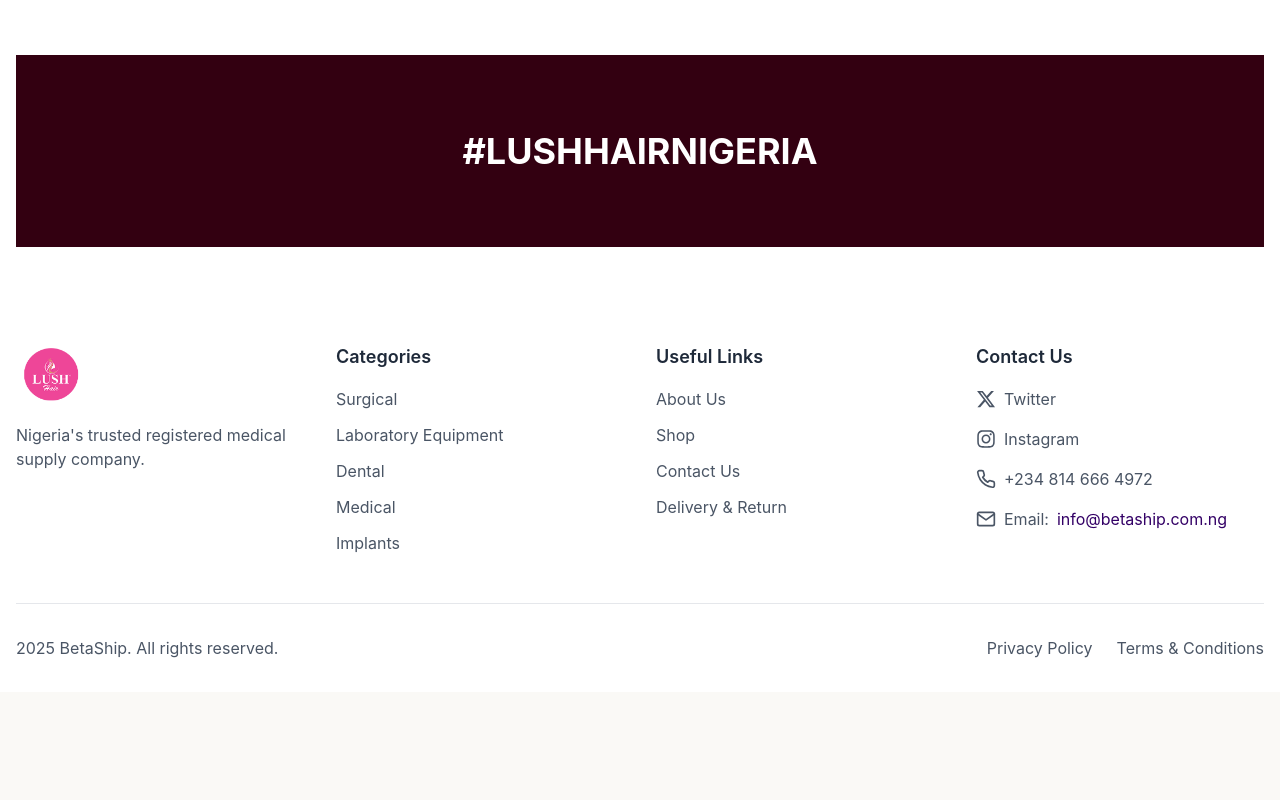
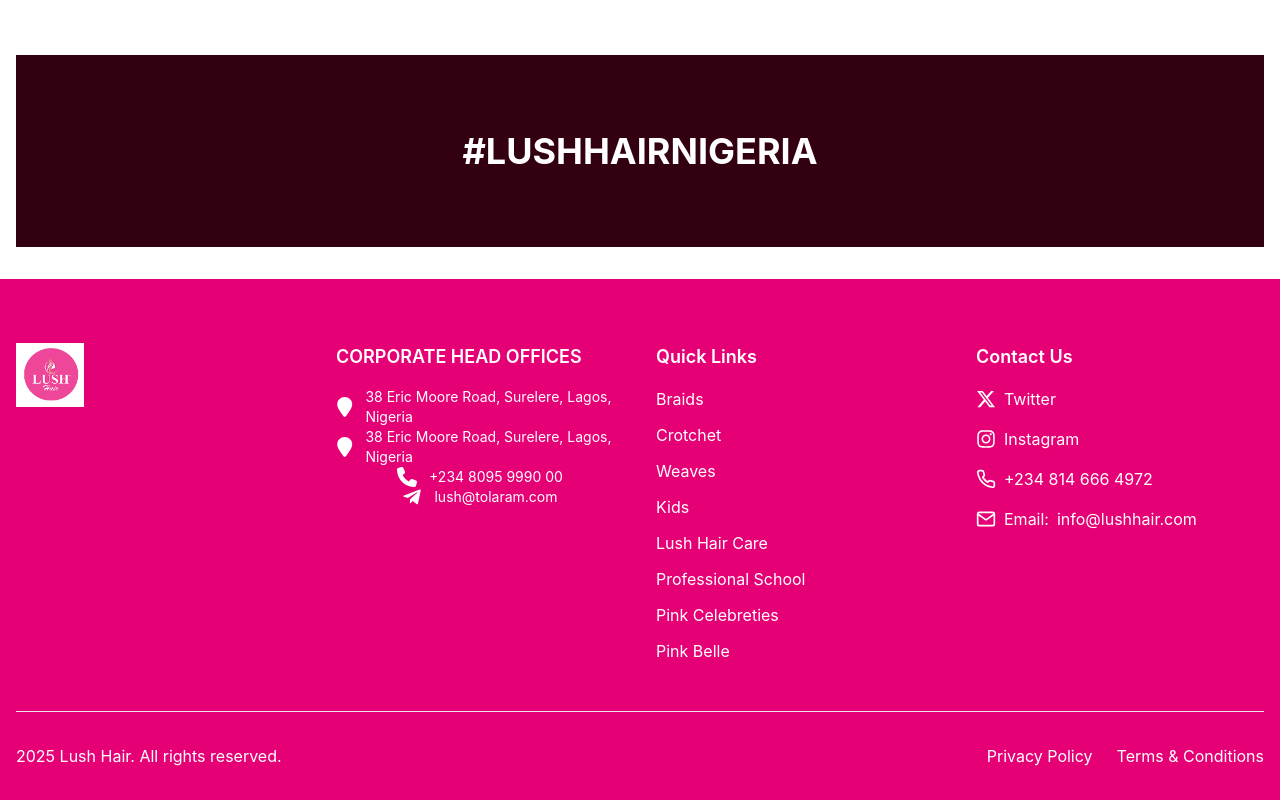
Before and after one commit to Pappy-Vx/iglasss, a React (Vite) app: page / in a window 1280 px wide. Shown: the part 2564-3364 px from the top of the page. Before the commit the page ends 3256 px from the top, so only its background shows below. Built offline with nearby package versions, Linux system fonts and the light colour scheme.

Commit message:
footer resolved

```diff
--- a/src/components/Footer.tsx
+++ b/src/components/Footer.tsx
@@ -2,11 +2,12 @@
 import { routePath } from '../utils/routePath';
 import Logo from '../../public/logo.png';
 import { FiMail, FiPhone } from 'react-icons/fi';
-import { FaXTwitter, FaInstagram } from 'react-icons/fa6';
+import { FaXTwitter, FaInstagram, FaLocationPin,  FaPhone,  } from 'react-icons/fa6';
+import {FaTelegramPlane} from 'react-icons/fa';
 
 const Footer = () => {
   return (
-    <footer className="bg-white pt-16 pb-8">
+    <footer className="bg-pink-600 text-white pt-16 pb-8">
       <div className="container mx-auto px-4">
         <div className="grid grid-cols-1 md:grid-cols-2 lg:grid-cols-4 gap-8 mb-12">
           {/* Company Info */}
@@ -14,42 +15,47 @@
             <Link to={routePath.HOME} className="block">
               <img src={Logo} alt="BetaShip Logo" className="h-16 w-auto" />
             </Link>
-            <p className="text-gray-600">
-              Nigeria's trusted registered medical supply company.
-            </p>
           </div>
 
           {/* Categories */}
-          <div>
-            <h3 className="text-lg font-semibold text-gray-800 mb-4">Categories</h3>
-            <ul className="space-y-3">
-              {['Surgical', 'Laboratory Equipment', 'Dental', 'Medical', 'Implants'].map((category) => (
-                <li key={category}>
-                  <Link
-                    to={routePath.PRODUCTS}
-                    className="text-gray-600 hover:text-[#330066] transition-colors"
-                  >
-                    {category}
-                  </Link>
-                </li>
-              ))}
-            </ul>
+          <div className=''>
+            <h3 className="text-lg font-semibold  mb-4 uppercase">Corporate Head Offices</h3>
+            <div className='flex flex-row gap-3 items-center justify-center '>
+              <FaLocationPin className='w-5 h-5' />
+              <span className='text-sm'>38 Eric Moore Road, Surelere, Lagos, Nigeria</span>
+            </div>
+            <div className='flex flex-row gap-3 items-center justify-center '>
+              <FaLocationPin className='w-5 h-5' />
+              <span className='text-sm'>38 Eric Moore Road, Surelere, Lagos, Nigeria</span>
+            </div>
+            <div className='flex flex-row gap-3 items-center justify-center '>
+              <FaPhone className='w-5 h-5' />
+              <span className='text-sm'>+234 8095 9990 00</span>
+            </div>
+            <div className='flex flex-row gap-3 items-center justify-center '>
+              <FaTelegramPlane className='w-5 h-5' />
+              <span className='text-sm'>lush@tolaram.com</span>
+            </div>
           </div>
 
           {/* Useful Links */}
           <div>
-            <h3 className="text-lg font-semibold text-gray-800 mb-4">Useful Links</h3>
+            <h3 className="text-lg font-semibold  mb-4">Quick Links</h3>
             <ul className="space-y-3">
               {[
-                { name: 'About Us', path: routePath.ABOUT },
-                { name: 'Shop', path: routePath.PRODUCTS },
-                { name: 'Contact Us', path: routePath.CONTACT },
-                { name: 'Delivery & Return', path: '/delivery-return' },
+                { name: 'Braids', path: routePath.ABOUT },
+                { name: 'Crotchet', path: routePath.PRODUCTS },
+                { name: 'Weaves', path: routePath.CONTACT },
+                { name: 'Kids', path: '/delivery-return' },
+                { name: 'Lush Hair Care', path: '/delivery-return' },
+                { name: 'Professional School', path: '/delivery-return' },
+                { name: 'Pink Celebreties', path: '/delivery-return' },
+                { name: 'Pink Belle', path: '/delivery-return' },
               ].map((link) => (
                 <li key={link.name}>
                   <Link
                     to={link.path}
-                    className="text-gray-600 hover:text-[#330066] transition-colors"
+                    className=" hover:text-pink-600 transition-colors"
                   >
                     {link.name}
                   </Link>
@@ -60,14 +66,14 @@
 
           {/* Contact Us */}
           <div>
-            <h3 className="text-lg font-semibold text-gray-800 mb-4">Contact Us</h3>
+            <h3 className="text-lg font-semibold  mb-4">Contact Us</h3>
             <ul className="space-y-4">
               <li>
                 <Link
                   to="https://twitter.com/betaship"
                   target="_blank"
                   rel="noopener noreferrer"
-                  className="flex items-center gap-2 text-gray-600 hover:text-[#330066] transition-colors"
+                  className="flex items-center gap-2  hover:text-pink-600 transition-colors"
                 >
                   <FaXTwitter className="w-5 h-5" />
                   <span>Twitter</span>
@@ -78,27 +84,27 @@
                   to="https://instagram.com/betaship"
                   target="_blank"
                   rel="noopener noreferrer"
-                  className="flex items-center gap-2 text-gray-600 hover:text-[#330066] transition-colors"
+                  className="flex items-center gap-2  hover:text-pink-600 transition-colors"
                 >
                   <FaInstagram className="w-5 h-5" />
                   <span>Instagram</span>
                 </Link>
               </li>
               <li>
-                <div className="flex items-center gap-2 text-gray-600">
+                <div className="flex items-center gap-2 ">
                   <FiPhone className="w-5 h-5" />
                   <span>+234 814 666 4972</span>
                 </div>
               </li>
               <li>
-                <div className="flex items-center gap-2 text-gray-600">
+                <div className="flex items-center gap-2 ">
                   <FiMail className="w-5 h-5" />
                   <span>Email:</span>
                   <a
                     href="mailto:info@betaship.com.ng"
-                    className="text-[#330066] hover:underline"
+                    className="text-white hover:underline"
                   >
-                    info@betaship.com.ng
+                    info@lushhair.com
                   </a>
                 </div>
               </li>
@@ -109,19 +115,19 @@
         {/* Copyright */}
         <div className="pt-8 border-t border-gray-200">
           <div className="flex flex-col md:flex-row justify-between items-center gap-4">
-            <p className="text-gray-600 text-center md:text-left">
-              {new Date().getFullYear()} BetaShip. All rights reserved.
+            <p className=" text-center md:text-left">
+              {new Date().getFullYear()} Lush Hair. All rights reserved.
             </p>
             <div className="flex items-center gap-6">
               <Link
                 to="/privacy-policy"
-                className="text-gray-600 hover:text-[#330066] transition-colors"
+                className=" hover:text-pink-600 transition-colors"
               >
                 Privacy Policy
               </Link>
               <Link
                 to="/terms"
-                className="text-gray-600 hover:text-[#330066] transition-colors"
+                className=" hover:text-pink-600 transition-colors"
               >
                 Terms & Conditions
               </Link>
--- a/src/pages/Cart/layout/CartItem.tsx
+++ b/src/pages/Cart/layout/CartItem.tsx
@@ -49,22 +49,22 @@
           <div className="flex items-center gap-4">
             <button
               onClick={() => handleQuantityChange(quantity - 1)}
-              className="p-1 rounded-full border border-gray-300 hover:border-[#330066]"
+              className="p-1 rounded-full border border-gray-300 hover:border-pink-600"
             >
-              <FiMinus className="text-[#330066]" />
+              <FiMinus className="text-pink-600" />
             </button>
-            <span className="text-lg font-medium w-8 text-center text-[#330066]">
+            <span className="text-lg font-medium w-8 text-center text-pink-600">
               {quantity}
             </span>
             <button
               onClick={() => handleQuantityChange(quantity + 1)}
-              className="p-1 rounded-full border border-gray-300 hover:border-[#330066]"
+              className="p-1 rounded-full border border-gray-300 hover:border-pink-600"
             >
-              <FiPlus className="text-[#330066]" />
+              <FiPlus className="text-pink-600" />
             </button>
           </div>
           <div className="text-right">
-            <div className="text-lg font-bold text-[#330066]">
+            <div className="text-lg font-bold text-pink-600">
               ₦{(price * quantity).toLocaleString()}
             </div>
             <button
--- a/src/pages/Cart/layout/CartSummary.tsx
+++ b/src/pages/Cart/layout/CartSummary.tsx
@@ -17,7 +17,7 @@
       <div className="space-y-4">
         <div className="flex justify-between items-center pb-4 border-b border-gray-200">
           <span className="text-gray-600">Subtotal</span>
-          <span className="text-xl font-bold text-[#330066]">
+          <span className="text-xl font-bold text-pink-600">
             ₦ {subtotal.toLocaleString()}
           </span>
         </div>
@@ -25,14 +25,14 @@
         <div className="space-y-2">
           <Link
             to={routePath.CHECKOUT}
-            className="block w-full bg-[#330066] text-white text-center py-3 px-4 rounded-full hover:bg-[#2a0052] transition-colors"
+            className="block w-full bg-pink-600 text-white text-center py-3 px-4 rounded-full hover:bg-[#2a0052] transition-colors"
           >
             Checkout (₦ {subtotal.toLocaleString()})
           </Link>
 
           <Link
             to={routePath.PRODUCTS}
-            className="block w-full border-2 border-[#330066] text-[#330066] text-center py-3 px-4 rounded-full hover:bg-[#330066] hover:text-white transition-colors"
+            className="block w-full border-2 border-pink-600 text-pink-600 text-center py-3 px-4 rounded-full hover:bg-pink-600 hover:text-white transition-colors"
           >
             Continue Shopping
           </Link>
--- a/src/pages/Products/layout/ProductDetails.tsx
+++ b/src/pages/Products/layout/ProductDetails.tsx
@@ -61,7 +61,7 @@
           <span className="mx-2">/</span>
           <span className="text-gray-500">{product.category}</span>
           <span className="mx-2">/</span>
-          <span className="text-[#330066] lowercase">{product.name}</span>
+          <span className="text-pink-600 lowercase">{product.name}</span>
         </nav>
         <div className="md:w-1/2">
           <div className="bg-gray-50 rounded-lg p-4">
@@ -82,14 +82,14 @@
             <span className="mx-2">/</span>
             <span className="text-gray-500">{product.category}</span>
             <span className="mx-2">/</span>
-            <span className="text-[#330066] lowercase">{product.name}</span>
+            <span className="text-pink-600 lowercase">{product.name}</span>
           </nav>
 
           <h1 className="text-3xl font-bold mb-4">{product.name}</h1>
 
           <div className="flex items-center mb-4">
             {[...Array(5)].map((_, index) => (
-              <span key={index} className="text-[#330066] text-xl">
+              <span key={index} className="text-pink-600 text-xl">
                 ★
               </span>
             ))}
@@ -97,7 +97,7 @@
           </div>
 
           <div className="mb-6">
-            <div className="text-3xl font-bold text-[#330066]">
+            <div className="text-3xl font-bold text-pink-600">
               ₦{product.new_price.toLocaleString()}
               {product.old_price > product.new_price && (
                 <span className="ml-2 text-lg text-gray-500 line-through">
@@ -120,9 +120,9 @@
                   onClick={() => setSelectedSize(size)}
                   className={`w-12 h-12 rounded-full flex items-center justify-center border ${
                     selectedSize === size
-                      ? "border-[#330066] text-[#330066]"
+                      ? "border-pink-600 text-pink-600"
                       : "border-gray-300 text-gray-600"
-                  } hover:border-[#330066] transition-colors`}
+                  } hover:border-pink-600 transition-colors`}
                 >
                   {size}
                 </button>
@@ -136,18 +136,18 @@
             <div className="flex items-center gap-4">
               <button
                 onClick={() => setQuantity((prev) => Math.max(1, prev - 1))}
-                className="p-2 rounded-full border border-gray-300 hover:border-[#330066]"
+                className="p-2 rounded-full border border-gray-300 hover:border-pink-600"
               >
-                <FiMinus className="text-[#330066]" />
+                <FiMinus className="text-pink-600" />
               </button>
-              <span className="text-xl font-medium w-8 text-center text-[#330066]">
+              <span className="text-xl font-medium w-8 text-center text-pink-600">
                 {quantity}
               </span>
               <button
                 onClick={() => setQuantity((prev) => prev + 1)}
-                className="p-2 rounded-full border border-gray-300 hover:border-[#330066]"
+                className="p-2 rounded-full border border-gray-300 hover:border-pink-600"
               >
-                <FiPlus className="text-[#330066]" />
+                <FiPlus className="text-pink-600" />
               </button>
             </div>
           </div>
@@ -156,11 +156,11 @@
           <div className="flex gap-4">
             <button
               onClick={handleAddToCart}
-              className="flex-1 bg-[#330066] text-white py-3 px-6 rounded-full hover:bg-[#2a0052] transition-colors cursor-pointer"
+              className="flex-1 bg-pink-600 text-white py-3 px-6 rounded-full hover:bg-[#2a0052] transition-colors cursor-pointer"
             >
               Add to Cart
             </button>
-            {/* <button className="flex-1 border-2 border-[#330066] text-[#330066] py-3 px-6 rounded-full hover:bg-[#330066] hover:text-white transition-colors cursor-pointer">
+            {/* <button className="flex-1 border-2 border-pink-600 text-pink-600 py-3 px-6 rounded-full hover:bg-pink-600 hover:text-white transition-colors cursor-pointer">
               Buy Now
             </button> */}
           </div>
@@ -168,7 +168,7 @@
           {/* Delivery Info */}
           <div className="mt-8 space-y-4">
             <div className="flex items-start gap-2">
-              <span className="text-[#330066]">🚚</span>
+              <span className="text-pink-600">🚚</span>
               <div>
                 <h4 className="font-semibold">Free Delivery</h4>
                 <p className="text-sm text-gray-600">
@@ -177,7 +177,7 @@
               </div>
             </div>
             <div className="flex items-start gap-2">
-              <span className="text-[#330066]">↩️</span>
+              <span className="text-pink-600">↩️</span>
               <div>
                 <h4 className="font-semibold">Return Delivery</h4>
                 <p className="text-sm text-gray-600">
```
